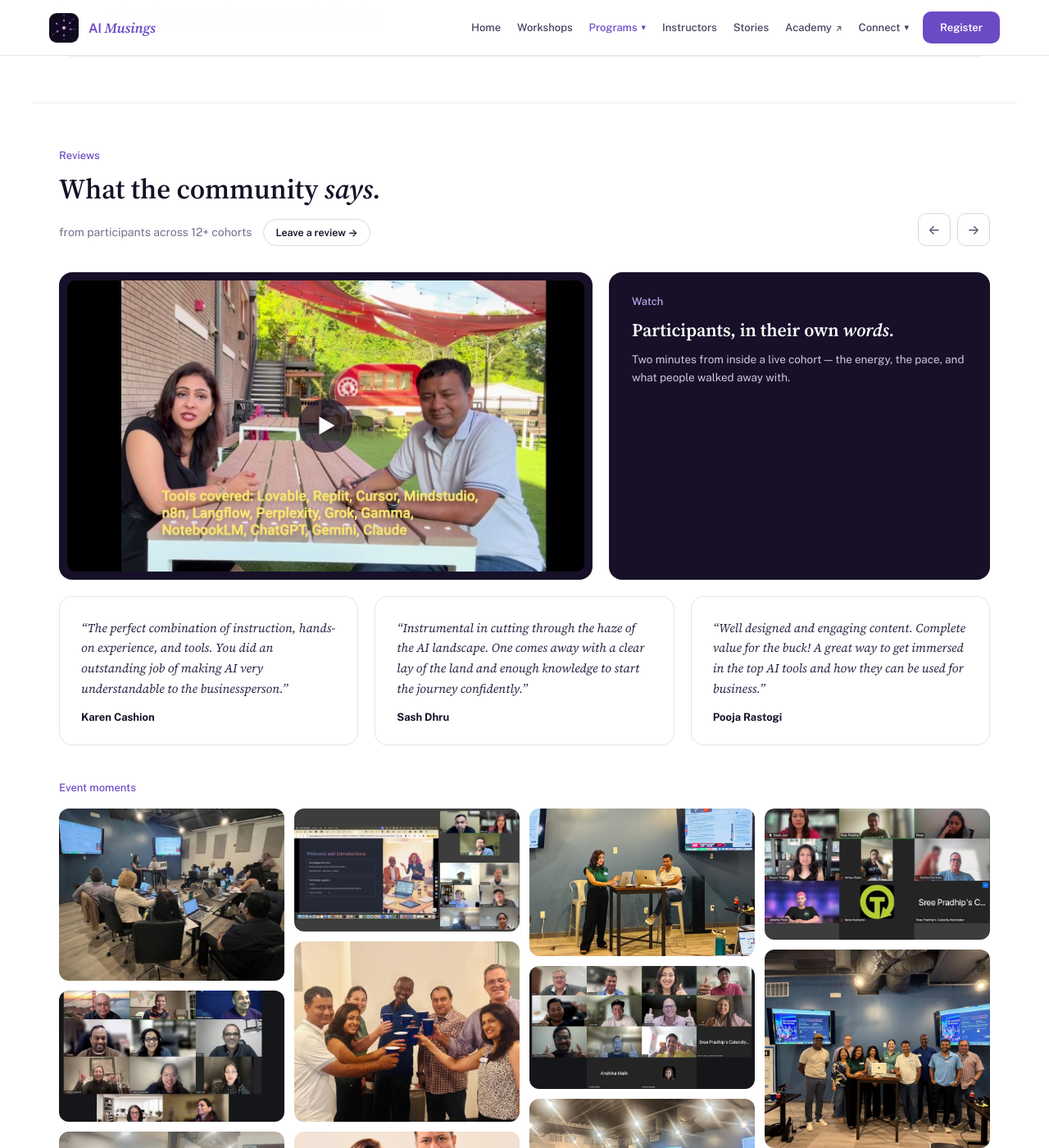
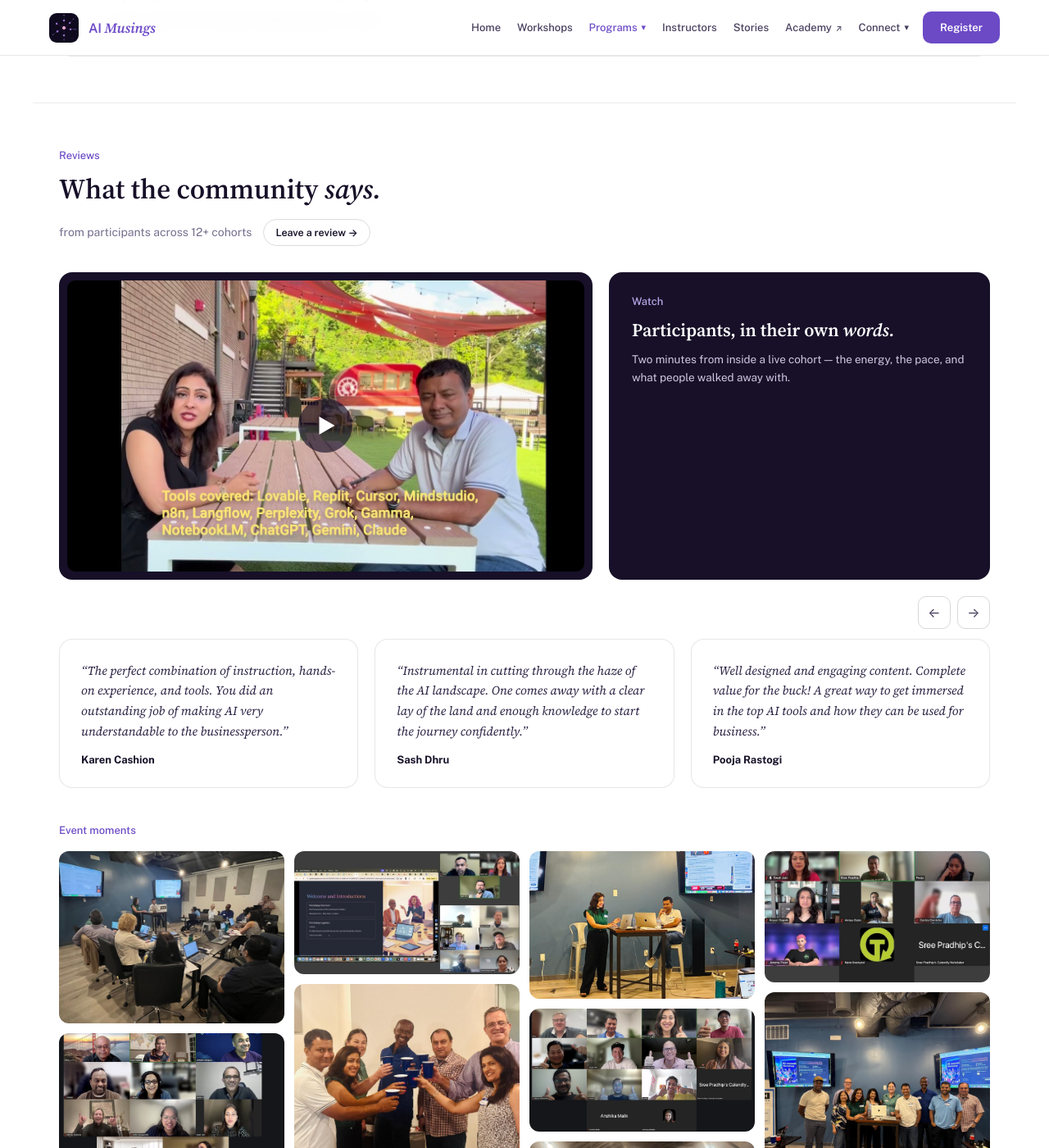
Before and after one commit to pulsarventures/aimusings.site, a Jekyll site: the page built from community.html, in a window 1280 px wide and 1400 px high, scrolled down 1028 px. Shown: the whole window at 82% size. Built offline with Jekyll 4.4.1, drawn with Linux system fonts in a browser that asks for light colours.

Commit message:
style(design): FINDING-003 — review arrows sit directly above the quotes they control
Co-Authored-By: Claude Fable 5 <noreply@anthropic.com>
Claude-Session: https://claude.ai/code/session_01FEgiNjtg3b7L7zAEJXcbhz

```diff
--- a/assets/css/main.css
+++ b/assets/css/main.css
@@ -293,6 +293,7 @@ h1,h2,h3,h4{margin:0;font-weight:600}
 .quote__n{font:700 13px var(--sans)}
 .quote__n span{font-weight:400;color:var(--muted)}
 .rev-rate{display:flex;align-items:center;gap:14px;margin-top:16px;flex-wrap:wrap}
+.quotes-bar{display:flex;justify-content:flex-end;margin-bottom:12px}
 .rev-arrows{display:flex;gap:8px}
 .rev-arrow{width:40px;height:40px;border:1px solid var(--line-16);border-radius:10px;display:grid;place-items:center;
   cursor:pointer;font-size:16px;color:var(--body);user-select:none;background:none;transition:.15s}
--- a/community.html
+++ b/community.html
@@ -91,10 +91,6 @@ permalink: /community/
           <a class="review-link" href="{{ site.links.linkedin }}" target="_blank" rel="noopener">Leave a review →</a>
         </div>
       </div>
-      <div class="rev-arrows">
-        <button class="rev-arrow" type="button" data-quote-prev aria-label="Previous review">←</button>
-        <button class="rev-arrow" type="button" data-quote-next aria-label="Next review">→</button>
-      </div>
     </div>
     <div class="rev-media">
       <div class="rev-video"><button type="button" class="rev-play" data-embed="{{ site.links.testimonials_video }}" aria-label="Play testimonials video"><img src="{{ img | append: 'testimonials-poster.jpg' | relative_url }}" alt="AI Workshop Testimonials" loading="lazy"><span class="rev-play__btn" aria-hidden="true"></span></button></div>
@@ -102,6 +98,12 @@ permalink: /community/
         <div class="eyebrow eyebrow--on-dark" style="margin-bottom:2px">Watch</div>
         <h3 class="h-22">Participants, in their own <i>words.</i></h3>
         <div class="rev-side__d">Two minutes from inside a live cohort — the energy, the pace, and what people walked away with.</div>
+      </div>
+    </div>
+    <div class="quotes-bar">
+      <div class="rev-arrows">
+        <button class="rev-arrow" type="button" data-quote-prev aria-label="Previous review">←</button>
+        <button class="rev-arrow" type="button" data-quote-next aria-label="Next review">→</button>
       </div>
     </div>
     <div class="grid g3 quotes" id="quotes">
```
